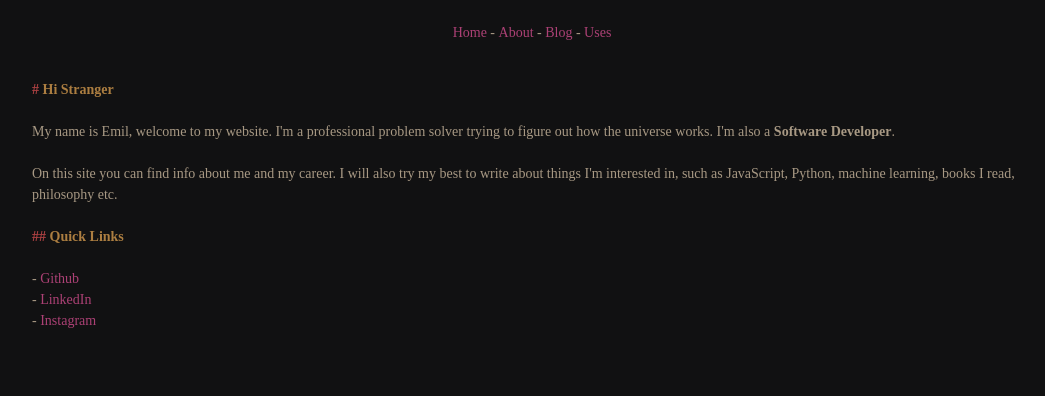
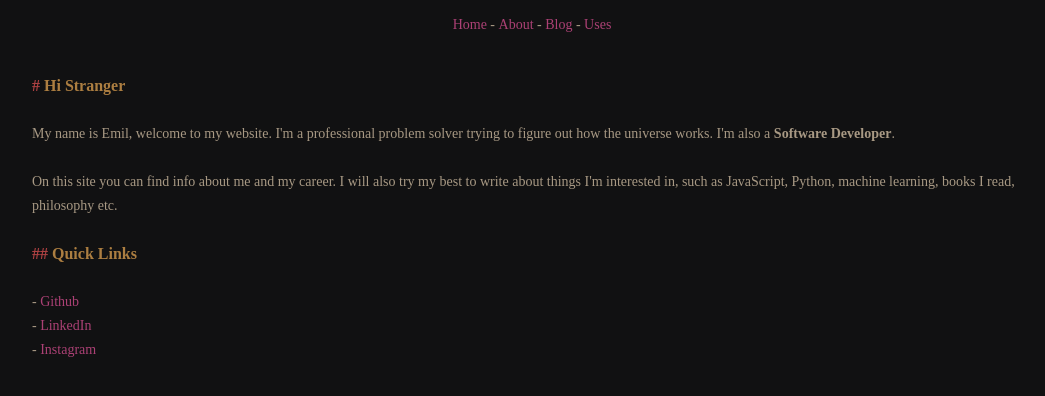
Before and after one commit to emilrwx/emilrwx_website, a Next.js app: page / in a window 1280 px wide. Shown: the top 396 px of the page, without its empty margins (108-1153 px from the left). Built offline with nearby package versions, Linux system fonts and the light colour scheme.

Commit message:
fix styling errors

```diff
--- a/styles/globals.css
+++ b/styles/globals.css
@@ -10,10 +10,17 @@
 html {
   overflow-y: visible;
   background: var(--bg);
+  margin: 0;
+  padding: 0;
+}
+
+body {
+  background: var(--bg);
   font-size: 14px;
   line-height: 1.5rem;
   font-family: 'JetBrains Mono';
-  -webkit-font-smoothing: antialiased;
+  margin: 0;
+  padding: 0;
 }
 
 ul,
```
